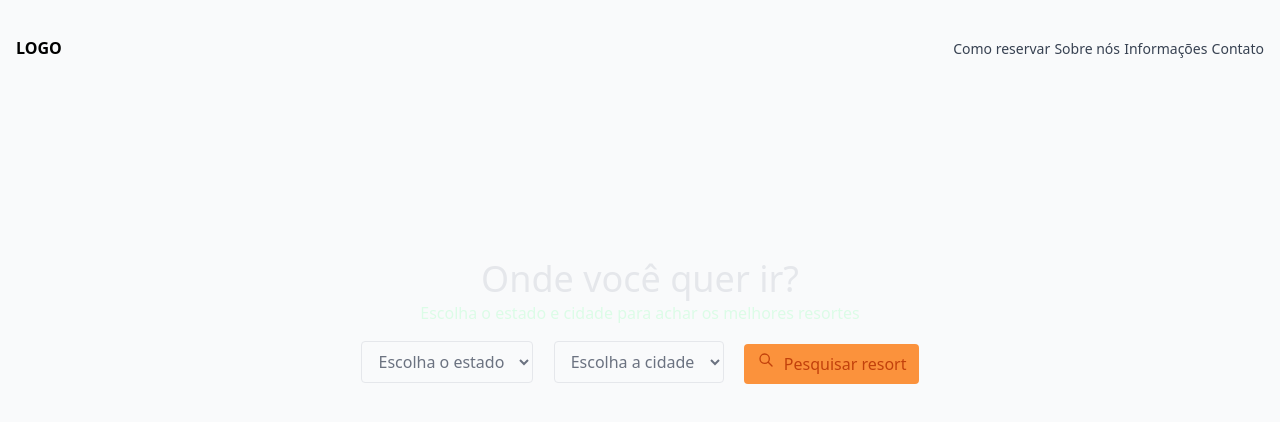
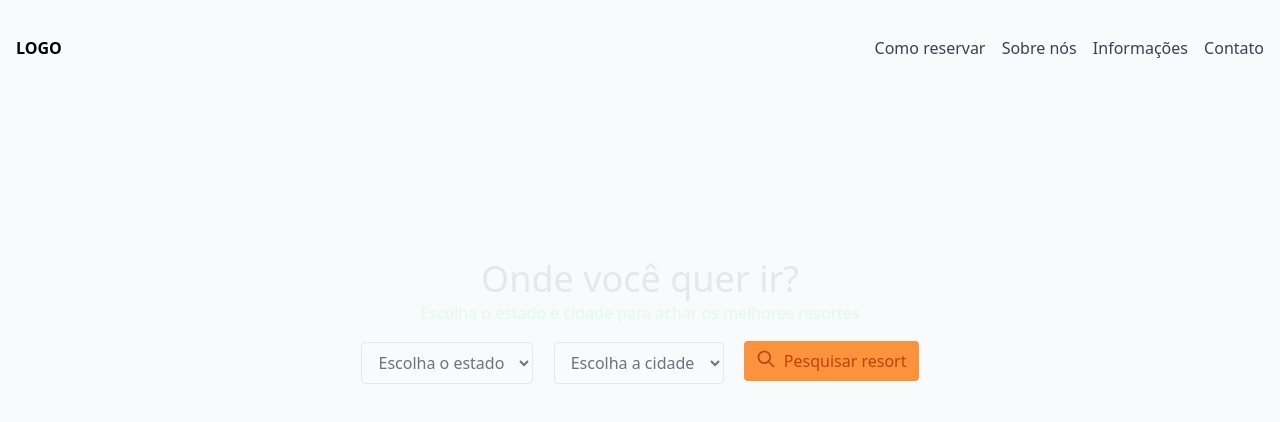
Before and after one commit to rlksx/tailwind-css, a website: page hotels-page/src/index.html in a window 1280 px wide. Drawn offline with Linux system fonts and the light colour scheme.

Commit message:
feat: banner

```diff
--- a/hotels-page/src/index.html
+++ b/hotels-page/src/index.html
@@ -17,11 +17,11 @@
             <div class="font-bold">LOGO</div>
 
             <ul>
-                <li>
-                    <a href="" class="text-sm text-gray-700 hover:text-black transition duration-300">Como reservar</a>
-                    <a href="" class="text-sm text-gray-700 hover:text-black transition duration-300">Sobre nós</a>
-                    <a href="" class="text-sm text-gray-700 hover:text-black transition duration-300">Informações</a>
-                    <a href="" class="text-sm text-gray-700 hover:text-black transition duration-300">Contato</a>
+                <li class="space-x-3">
+                    <a href="" class="text-gray-700 hover:text-black transition duration-300">Como reservar</a>
+                    <a href="" class="text-gray-700 hover:text-black transition duration-300">Sobre nós</a>
+                    <a href="" class="text-gray-700 hover:text-black transition duration-300">Informações</a>
+                    <a href="" class="text-gray-700 hover:text-black transition duration-300">Contato</a>
                 </li>
             </ul>
         </div>
@@ -47,7 +47,7 @@
                             <option value="">Escolha a cidade</option>
                         </select>
                         <button class="inline-flex text-orange-700 bg-orange-400 font-medium px-3 py-2 rounded"><svg
-                                class="w-5 h-4 mr-2" fill="none" stroke="currentColor" viewBox="0 0 24 24"
+                                class="w-5 h-5 mr-2" fill="none" stroke="currentColor" viewBox="0 0 24 24"
                                 xmlns="http://www.w3.org/2000/svg">
                                 <path stroke-linecap="round" stroke-linejoin="round" stroke-width="2"
                                     d="M21 21l-6-6m2-5a7 7 0 11-14 0 7 7 0 0114 0z">
```
Also changed, not shown: hotels-page/dist/output.css.
